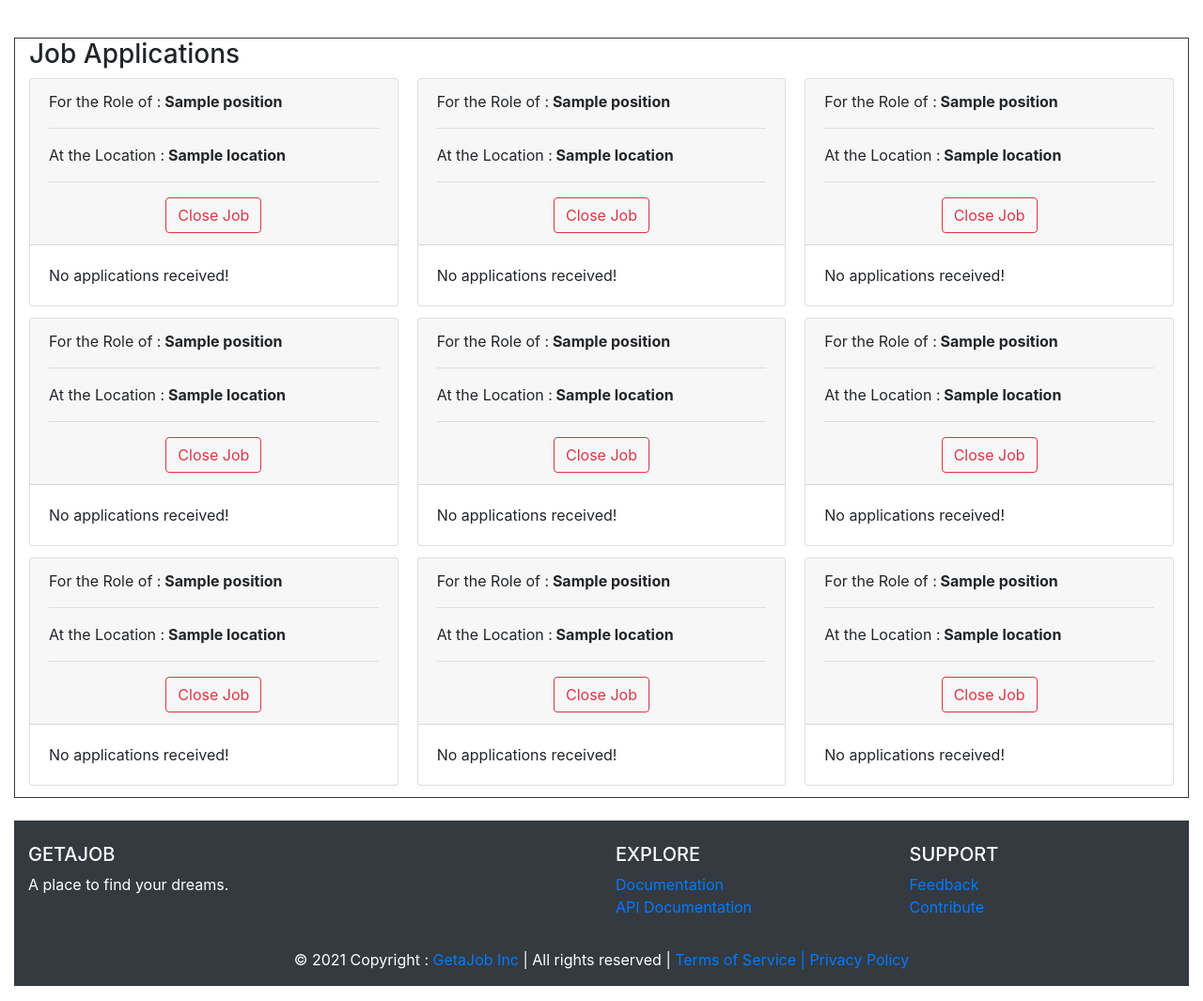
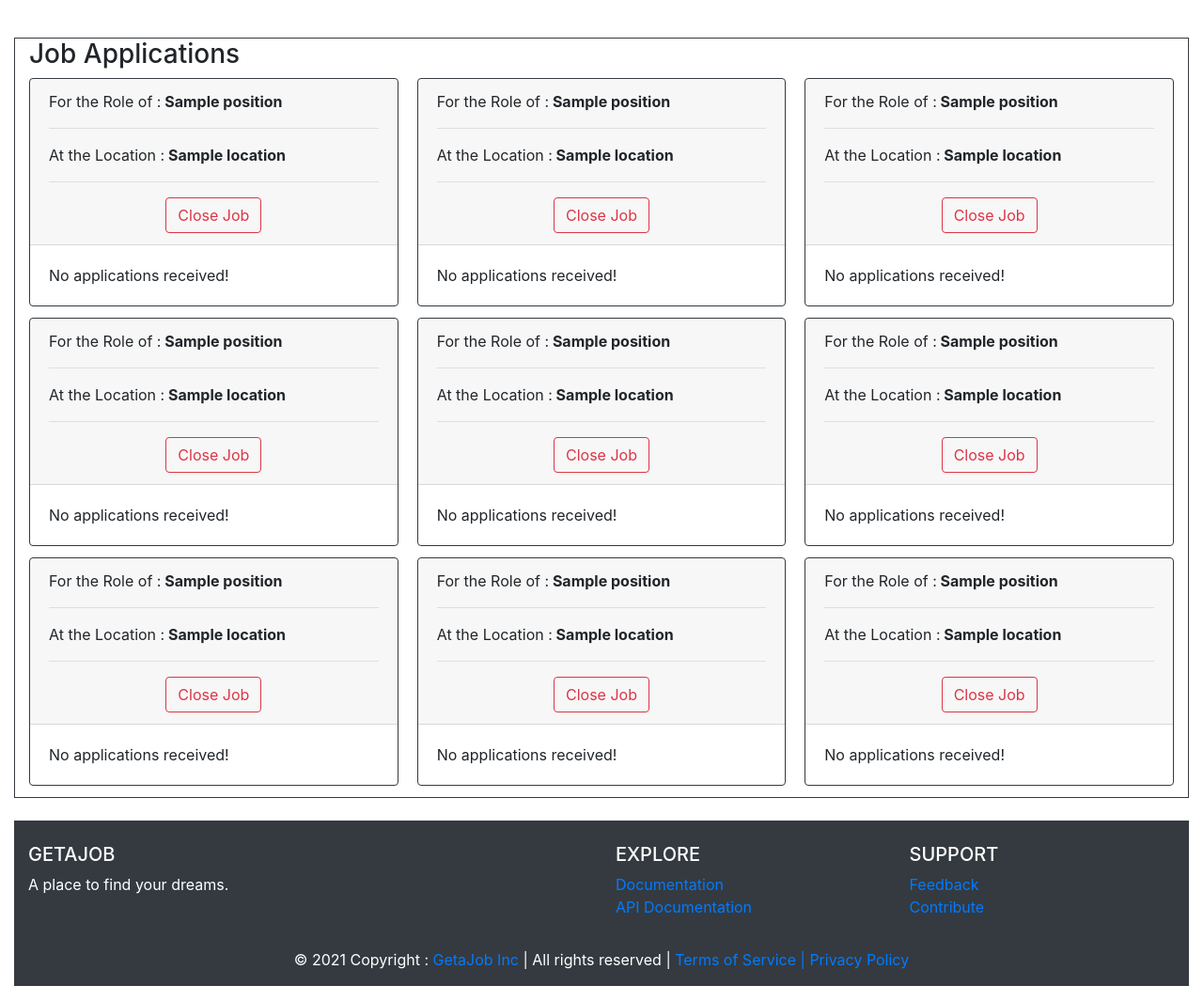
Before and after one commit to smartinternz02/SPS-9770-Skill-Job-Recommender-, a Flask app: template templates/employer.html in a window 1280 px wide. Shown: the part 56-1121 px from the top of the page at 94% size. Run offline with Flask 2, Linux system fonts and the light colour scheme; the template is opened without the code that fills it: most values are stand-ins (such as "Sample title", 1, 10 or a date in 2020); parts of the project's set-up code (start-up, migrations or seed data) failed here and were passed over; some libraries are stand-ins or nearby versions.

Commit message:
Add files via upload
Styled employer dashboard

```diff
--- a/templates/employer.html
+++ b/templates/employer.html
@@ -44,7 +44,7 @@
         <h3>Job Applications</h3>
         <div class="card-columns">
             {% for n in range(1,postedjobs[0]+1) %}
-            <div class="card">
+            <div class="card border border-dark rounded">
                 <div class="card-header">
                     <p>For the Role of :<b> {{postedjobs[n]['Position']}}</b></p><hr>
                     <p>At the Location :<b> {{postedjobs[n]['Location']}}</b></p><hr>
```
